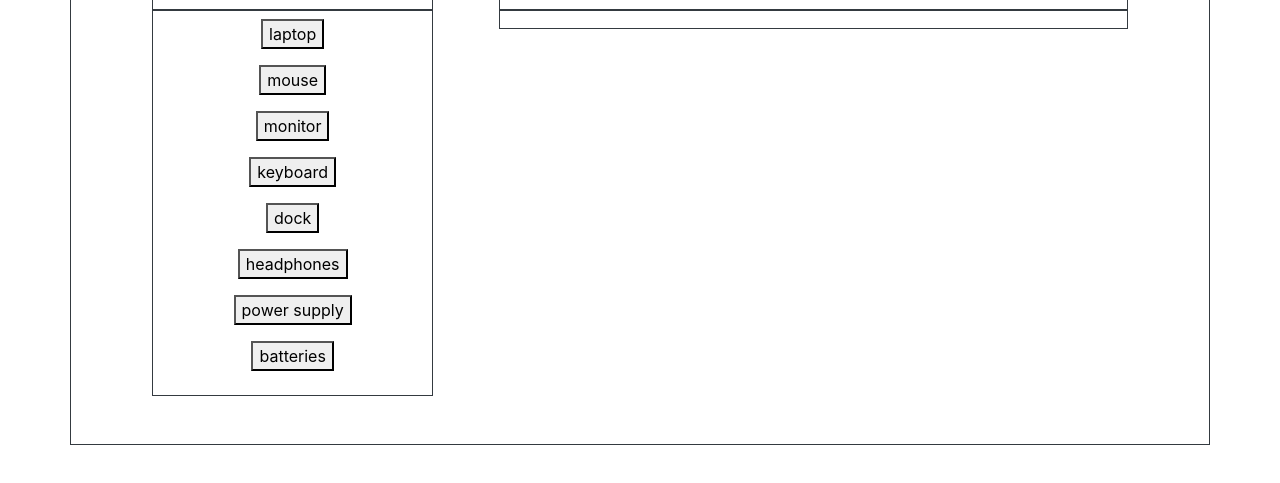
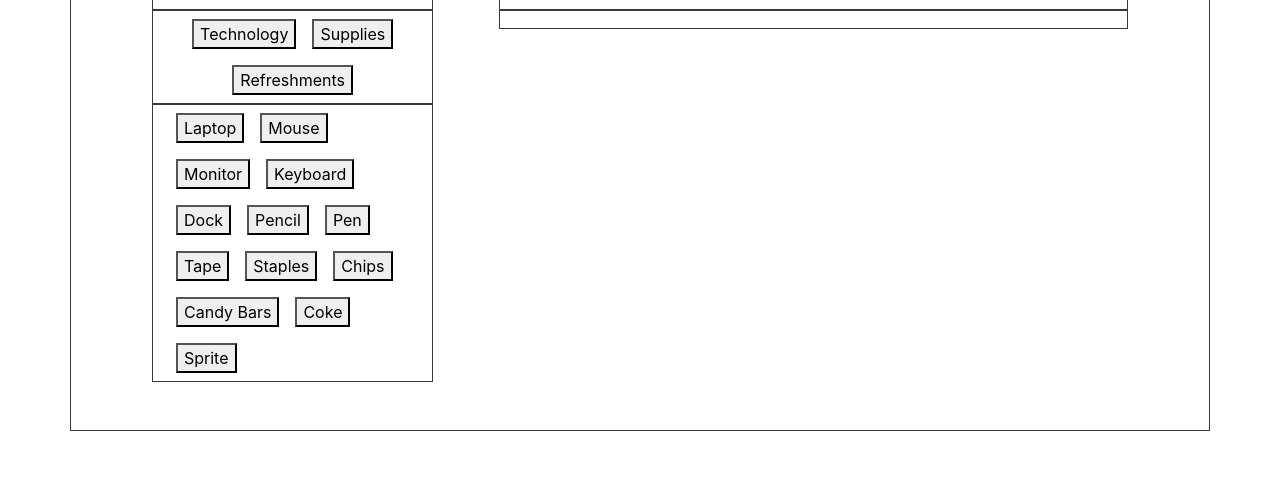
Before and after one commit to wfonseca18/Shopping-Cart, a plain HTML site: page index.html in a window 1280 px wide. Shown: the part 233-716 px from the top of the page. Drawn offline with nearby package versions, Linux system fonts and the light colour scheme.

Commit message:
Adding click functionality

```diff
--- a/assets/css/style.css
+++ b/assets/css/style.css
@@ -1,5 +1,5 @@
 
 ul {
-    text-align: center;
+    /* text-align: center; */
     list-style: none;
 }
--- a/assets/javascript/index.js
+++ b/assets/javascript/index.js
@@ -1,19 +1,84 @@
 
 var productList = [
-    'laptop',
-    'mouse',
-    'monitor',
-    'keyboard',
-    'dock',
-    'headphones',
-    'power supply',
-    'batteries'
+    {
+        'category': 'Technology',
+        'name': 'Laptop'
+    },
+    {
+        'category': 'Technology',
+        'name': 'Mouse'
+    },
+    {
+        'category': 'Technology',
+        'name': 'Monitor'
+    },
+    {
+        'category': 'Technology',
+        'name': 'Keyboard'
+    },
+    {
+        'category': 'Technology',
+        'name': 'Dock'
+    },
+    {
+        'category': 'Supplies',
+        'name': 'Pencil'
+    },
+    {
+        'category': 'Supplies',
+        'name': 'Pen'
+    },
+    {
+        'category': 'Supplies',
+        'name': 'Tape'
+    },
+    {
+        'category': 'Supplies',
+        'name': 'Staples'
+    },
+    {
+        'category': 'Refreshments',
+        'name': 'Chips'
+    },
+    {
+        'category': 'Refreshments',
+        'name': 'Candy Bars'
+    },
+    {
+        'category': 'Refreshments',
+        'name': 'Coke'
+    },
+    {
+        'category': 'Refreshments',
+        'name': 'Sprite'
+    }
 ];
 
-for(let i = 0; i < productList.length; i++){
-    $('.item-list').append(`<li class="p-2"><button class="btn-${i}">${productList[i]}</button></li>`);
-    $(`.btn-${i}`).on('click', function(){
-        $('.cart-list').append(`<li class="p-2"><button class="btn-${i}">${productList[i]}</button></li>`);
-        // $(`#btn-${i}`).append($(`.btn-${i}`));
+var categories = [];
+
+for (let i = 0; i < productList.length; i++) {
+    $('.item-list').append(`<button class="m-2 btn-${i}">${productList[i].name}</button>`);
+    $(`.btn-${i}`).on('click', function () {
+        $('.cart-list').append(`<button id="btn-${i}" class="m-2 btn-${i}">${productList[i].name}</button>`);
     });
 }
+
+productList.forEach(item => {
+    let exists = false;
+    categories.forEach(category => {
+        if(item.category === category){exists = true;}
+    });
+    if(!exists){
+        categories.push(item.category);
+        $('.categories').append(`<button class="m-2" id="${item.category}">${item.category}</button>`);
+        $(`#${item.category}`).on('click', function(){
+            console.log(item.category);
+            let products = $('.item-list');
+            products.forEach(product => {
+                //
+            });
+
+        });
+        exists = false;
+    }
+});
--- a/index.html
+++ b/index.html
@@ -22,8 +22,9 @@
                         <div class="row border border-dark d-flex justify-content-center p-1">
                             <h2>Products</h2>
                         </div>
+                        <div class="row border border-dark d-flex justify-content-center categories"></div>
                         <div class="row border border-dark d-flex justify-content-center">
-                            <ul class="item-list col-12"></ul>
+                            <div class="item-list col-12"></div>
                         </div>
                     </div>
                     <div class="col-8 p-5">
```
